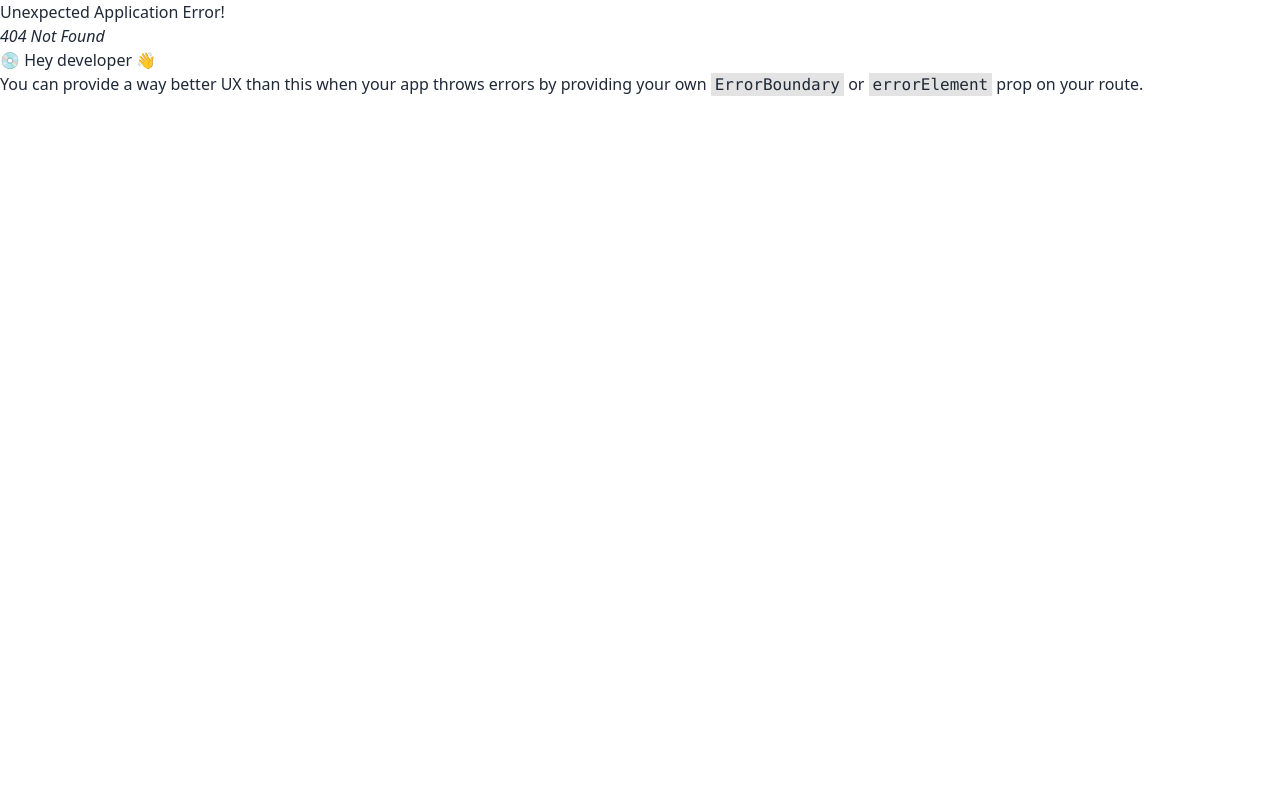
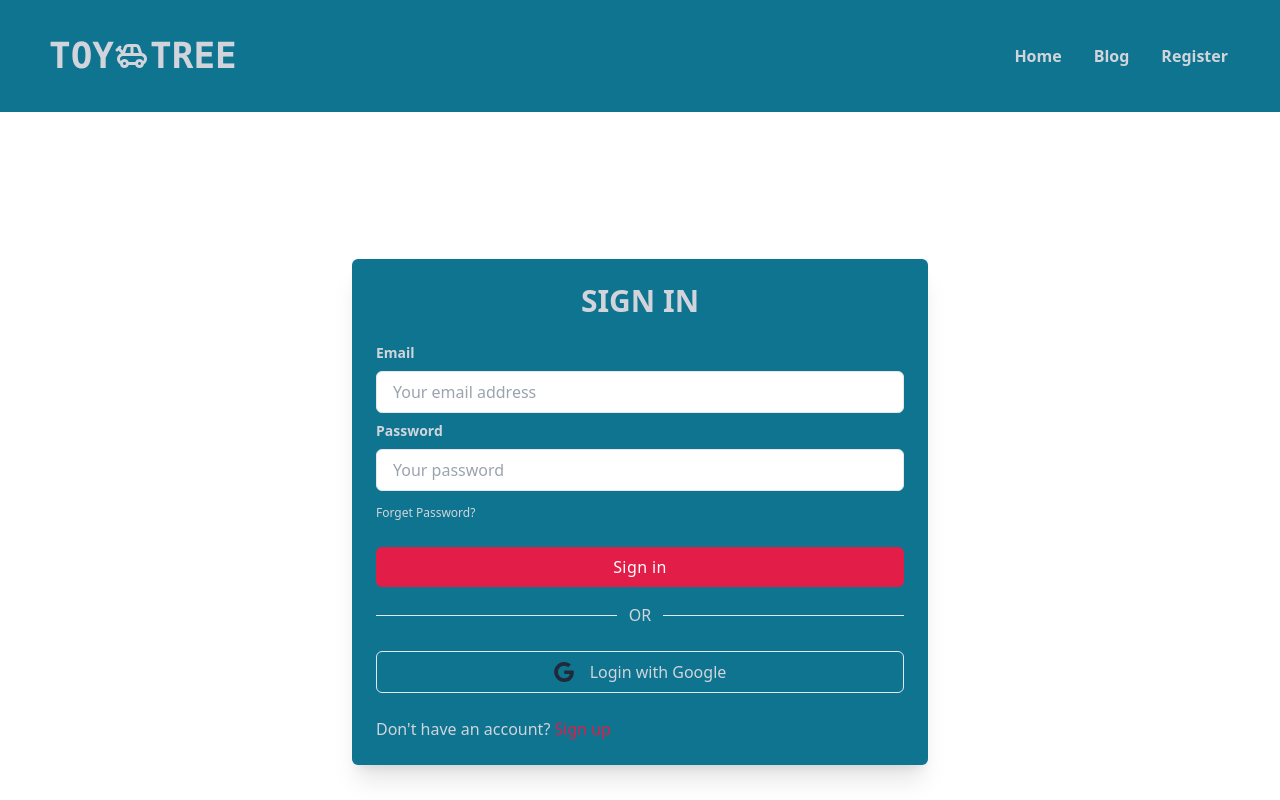
Before and after one commit to sowmik265/toy-tree, a React (Vite) app: page /login in a window 1280 px wide. Before the commit this address had no page. Shown: the top 800 px of the page. Built offline with nearby package versions, Linux system fonts and the light colour scheme.

Commit message:
login page done

```diff
--- /dev/null
+++ b/src/components/login & signup/Login.jsx
@@ -0,0 +1,154 @@
+import React, { useContext, useState } from 'react';
+import { NavLink } from 'react-router-dom';
+// import { AuthContext } from '../providers/AuthProvider';
+
+const Login = () => {
+
+    // const { signIn, googleLogIn, gitHubLogIn, } = useContext(AuthContext);
+    // const [error,setError] =useState('')
+
+    // const handleUserLogin = (e) => {
+    //     e.preventDefault();
+    //     const form = e.target;
+    //     const email = form.email.value;
+    //     const password = form.password.value;
+    //     console.log(email, password)
+
+    //     signIn(email, password)
+    //         .then(result => {
+    //             const loggedUser = result.user;
+    //             console.log(loggedUser);
+    //         })
+    //         .catch(error => {
+    //             console.log(error);
+    //             setError(error.message)
+    //         })
+    // }
+
+    // const handleLogInGoogle = () => {
+    //     googleLogIn()
+    //         .then(result => {
+    //             const user = result.user
+    //             console.log(user)
+    //         })
+    //         .catch(error => {
+    //             console.log(error)
+    //         })
+    // }
+
+    // const handleLogInGitHub = () => {
+    //     gitHubLogIn()
+    //         .then(result => {
+    //             const loggedUser = result.user;
+    //             console.log(loggedUser)
+
+    //         })
+    //         .catch(error => {
+    //             console.log(error)
+    //         })
+
+    // }
+
+    return (
+        <div>
+
+            <div className="relative flex flex-col justify-center min-h-screen overflow-hidden">
+                <div className="w-full p-6 m-auto rounded-md shadow-xl lg:max-w-xl bg-cyan-700">
+                    <h1 className="text-3xl font-semibold text-center text-gray-300 uppercase">
+                        Sign in
+                    </h1>
+
+
+
+
+                    <form className="mt-6">
+                        <div className="mb-2">
+                            <label
+                                for="email"
+                                className="block text-sm font-semibold text-gray-300"
+                            >
+                                Email
+                            </label>
+                            <input
+                                name='email'
+                                type="email"
+                                placeholder='Your email address'
+                                className="block w-full px-4 py-2 mt-2 text-rose-600 bg-white border rounded-md focus:border-rose-400 focus:ring-rose-300 focus:outline-none focus:ring focus:ring-opacity-40"
+                            />
+                        </div>
+                        <div className="mb-2">
+                            <label
+                                for="password"
+                                className="block text-sm font-semibold text-gray-300"
+                            >
+                                Password
+                            </label>
+                            <input
+                                name='password'
+                                type="password"
+                                placeholder='Your password'
+                                className="block w-full px-4 py-2 mt-2 text-rose-600 bg-white border rounded-md focus:border-rose-400 focus:ring-rose-300 focus:outline-none focus:ring focus:ring-opacity-40"
+                            />
+                        </div>
+                        {/* <div>
+                            <p>{error}</p>
+                        </div> */}
+                        <a
+                            href="#"
+                            className="text-xs text-gray-300 hover:underline"
+                        >
+                            Forget Password?
+                        </a>
+                        <div className="mt-6">
+                            <button className="w-full px-4 py-2 tracking-wide text-white transition-colors duration-200 transform bg-rose-600 rounded-md hover:bg-rose-300 focus:outline-none focus:bg-rose-600">
+                                Sign in
+                            </button>
+                        </div>
+                    </form>
+
+
+
+
+                    <div className="flex items-center w-full my-4">
+                        <hr className="w-full" />
+                        <p className="px-3 text-gray-300">OR</p>
+                        <hr className="w-full" />
+                    </div>
+                    <div className="my-6 space-y-2">
+                        <button
+                            aria-label="Login with Google"
+                            type="button"
+                            className="flex items-center justify-center w-full p-2 space-x-4 border rounded-md focus:ring-2 focus:ring-offset-1 dark:border-gray-400 focus:ring-violet-400"
+                        >
+                            <svg
+                                xmlns="http://www.w3.org/2000/svg"
+                                viewBox="0 0 32 32"
+                                className="w-5 h-5 fill-current"
+                            >
+                                <path d="M16.318 13.714v5.484h9.078c-0.37 2.354-2.745 6.901-9.078 6.901-5.458 0-9.917-4.521-9.917-10.099s4.458-10.099 9.917-10.099c3.109 0 5.193 1.318 6.38 2.464l4.339-4.182c-2.786-2.599-6.396-4.182-10.719-4.182-8.844 0-16 7.151-16 16s7.156 16 16 16c9.234 0 15.365-6.49 15.365-15.635 0-1.052-0.115-1.854-0.255-2.651z"></path>
+                            </svg>
+                            <p className='text-gray-300'>Login with Google</p>
+                        </button>
+
+                    </div>
+
+                    <div className="mt-4 text-gray-300">
+                        Don't have an account?{" "}
+                        <span>
+                            <NavLink to='/register'>
+                                <a className="text-rose-600 hover:underline" href="#">
+                                    Sign up
+                                </a>
+                            </NavLink>
+
+                        </span>
+                    </div>
+                </div>
+            </div>
+
+
+        </div>
+    );
+};
+
+export default Login;
--- a/src/components/login & signin/Register.jsx
+++ b/src/components/login & signup/Register.jsx
@@ -139,32 +139,6 @@ const Register = () => {
 
                         </span>
                     </div>
-                    <div className="flex items-center w-full my-4">
-                        <hr className="w-full" />
-                        <p className="px-3 text-gray-300">OR</p>
-                        <hr className="w-full" />
-                    </div>
-                    <div className="my-6 space-y-2">
-                        <button
-                            aria-label="Login with Google"
-                            type="button"
-                            className="flex items-center justify-center w-full p-2 space-x-4 border rounded-md focus:ring-2 focus:ring-offset-1 dark:border-gray-400 focus:ring-violet-400"
-                        >
-                            <svg
-                                xmlns="http://www.w3.org/2000/svg"
-                                viewBox="0 0 32 32"
-                                className="w-5 h-5 fill-current"
-                            >
-                                <path d="M16.318 13.714v5.484h9.078c-0.37 2.354-2.745 6.901-9.078 6.901-5.458 0-9.917-4.521-9.917-10.099s4.458-10.099 9.917-10.099c3.109 0 5.193 1.318 6.38 2.464l4.339-4.182c-2.786-2.599-6.396-4.182-10.719-4.182-8.844 0-16 7.151-16 16s7.156 16 16 16c9.234 0 15.365-6.49 15.365-15.635 0-1.052-0.115-1.854-0.255-2.651z"></path>
-                            </svg>
-                            <p className='text-gray-300'>Login with Google</p>
-                        </button>
-
-                    </div>
-
-
-
-
                 </div>
             </div>
         </div>
```
Also changed, not shown: src/main.jsx (+8 -3 lines).
